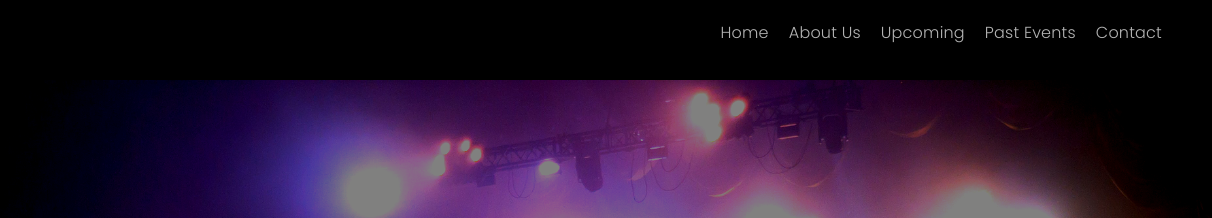
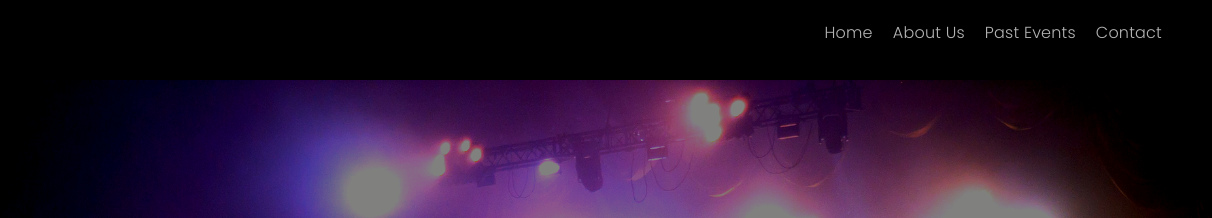
Before and after one commit to shelost/BUPG, a plain HTML site: page index.html in a window 1280 px wide. Shown: the top 218 px of the page, 68-1280 px from the left. Drawn offline with nearby package versions, Linux system fonts and the light colour scheme.

Commit message:
Remove upcoming events

```diff
--- a/js/script.js
+++ b/js/script.js
@@ -20,11 +20,6 @@ let header =
         <a href = '#about'>
             <h2 class = 'navbtn'>
                 About Us
-            </h2>
-        </a>
-        <a href = '#events'>
-            <h2 class = 'navbtn'>
-                Upcoming
             </h2>
         </a>
         <a href = '#archive'>
@@ -69,7 +64,7 @@ for (let i = 0; i < Events.length; i++){
     `
 
     if (e.upcoming) {
-        Id('upcoming').innerHTML += div
+       // Id('upcoming').innerHTML += div
     } else {
         Id('past').innerHTML += div
     }
```
Also changed, not shown: index.html (+4 -0 lines).
